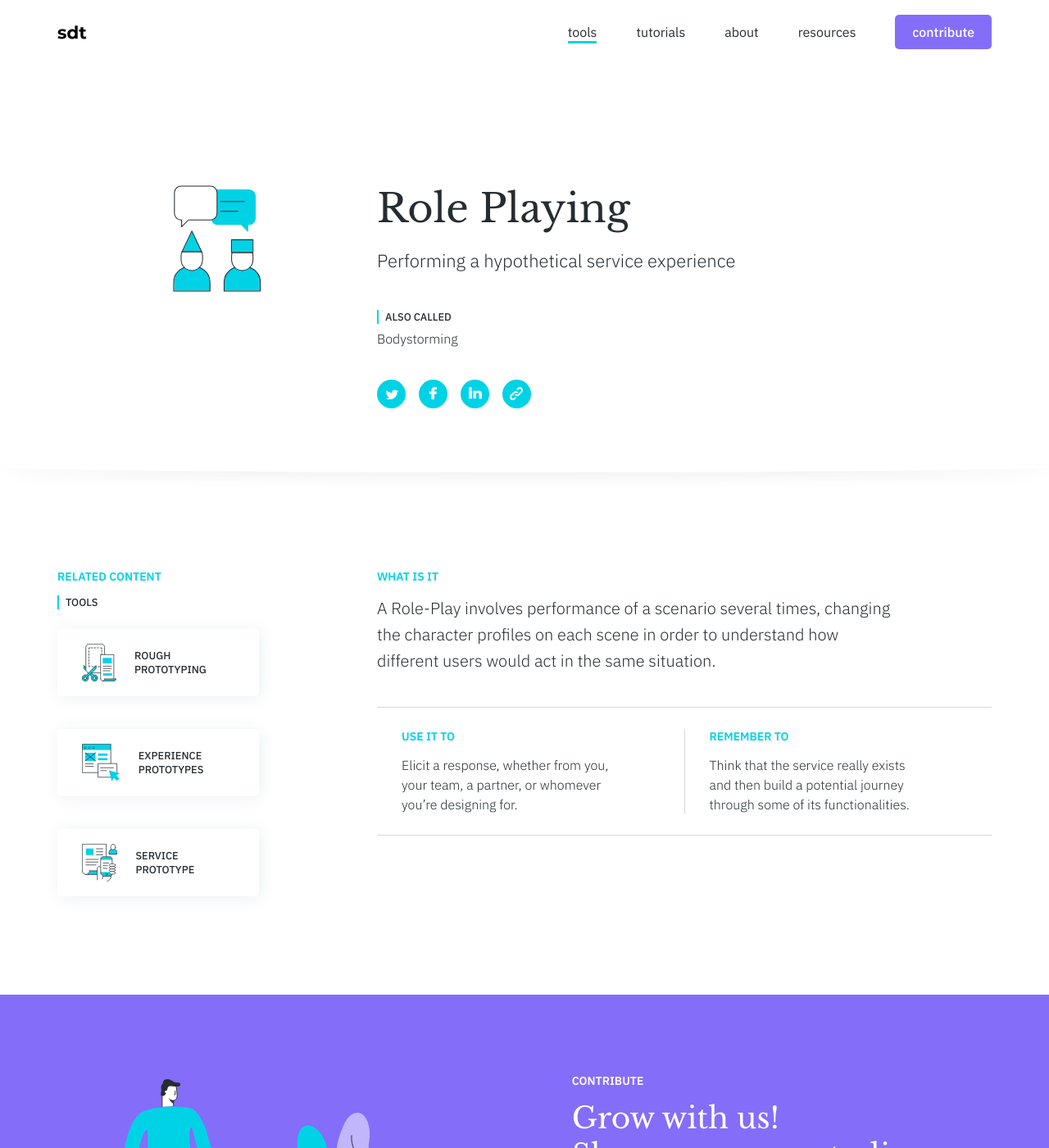
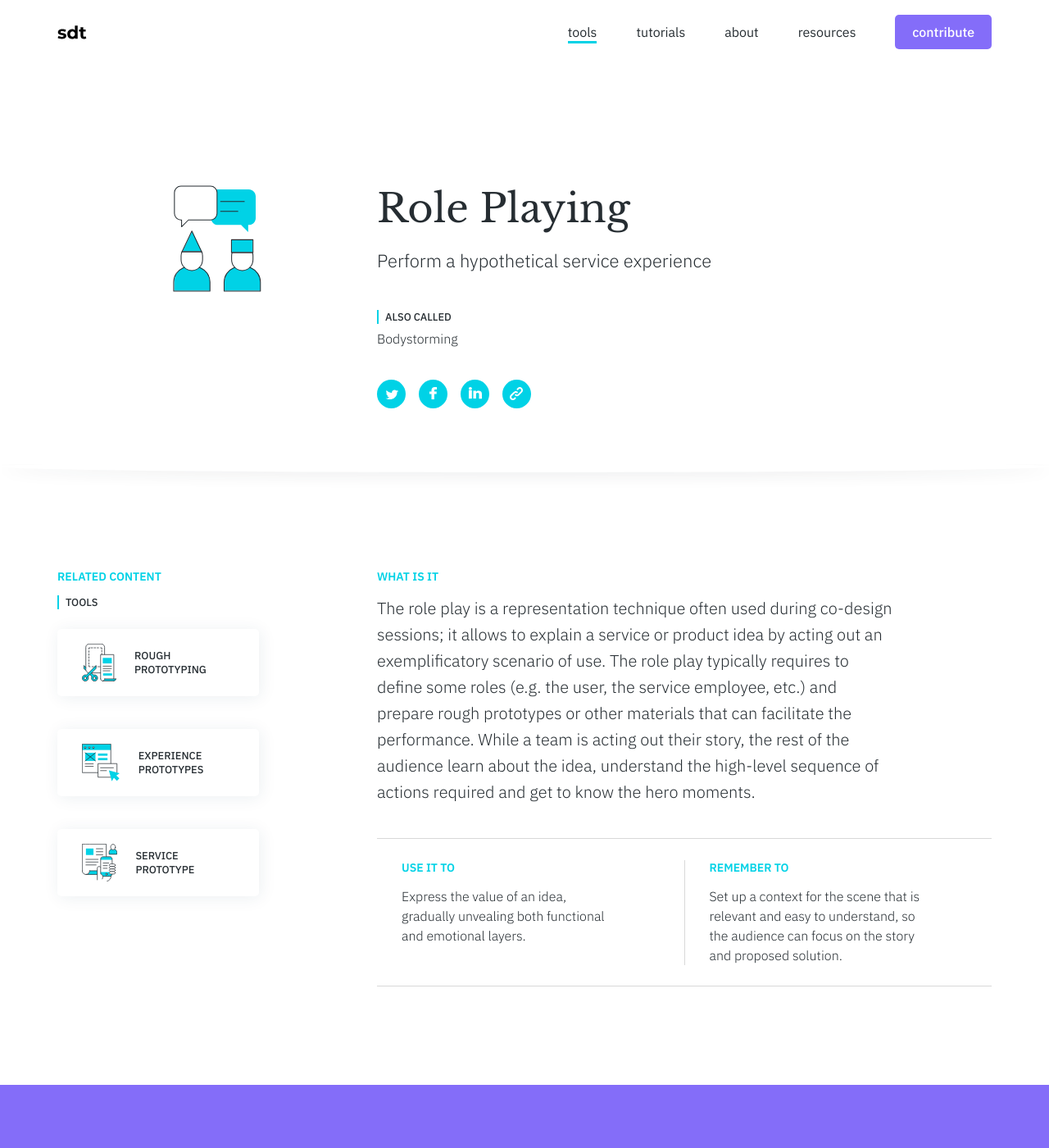
Before and after one commit to service-design-tools/sdt-website, a Jekyll site: the page built from _tools/role-playing.md, in a window 1280 px wide and 1400 px high. Shown: the whole window at 82% size. Built offline with Jekyll 4.4.1, drawn with Linux system fonts in a browser that asks for light colours.

Commit message:
Update tool “role-playing”

```diff
--- a/_tools/role-playing.md
+++ b/_tools/role-playing.md
@@ -1,17 +1,18 @@
 ---
 title: Role Playing
-subtitle: Performing a hypothetical service experience
+subtitle: Perform a hypothetical service experience
 properties:
   how:
     - Simulations
   what:
-    - System
     - Experience
   when:
+    - Ideation
     - Prototyping
   who:
     - Service Staff
     - Users
+    - Stakeholders
 synonyms: Bodystorming
 icon: >
   <svg version="1.1" xmlns="http://www.w3.org/2000/svg" x="0px" y="0px"
@@ -39,12 +40,12 @@ related:
     - Experience Prototypes
     - Service Prototype
 use: >-
-  Elicit a response, whether from you, your team, a partner, or whomever you’re
-  designing for.
+  Express the value of an idea, gradually unvealing both functional and
+  emotional layers.
 reminder: >-
-  Think that the service really exists and then build a potential journey
-  through some of its functionalities.
+  Set up a context for the scene that is relevant and easy to understand, so the
+  audience can focus on the story and proposed solution.
 template: {}
 references: []
 ---
-A Role-Play involves performance of a  scenario several times, changing  the character profiles on each scene in order to understand how different users would act in the same situation.
+The role play is a representation technique often used during co-design sessions; it allows to explain a service or product idea by acting out an exemplificatory scenario of use. The role play typically requires to define some roles (e.g. the user, the service employee, etc.) and prepare rough prototypes or other materials that can facilitate the performance. While a team is acting out their story, the rest of the audience learn about the idea, understand the high-level sequence of actions required and get to know the hero moments.
```
